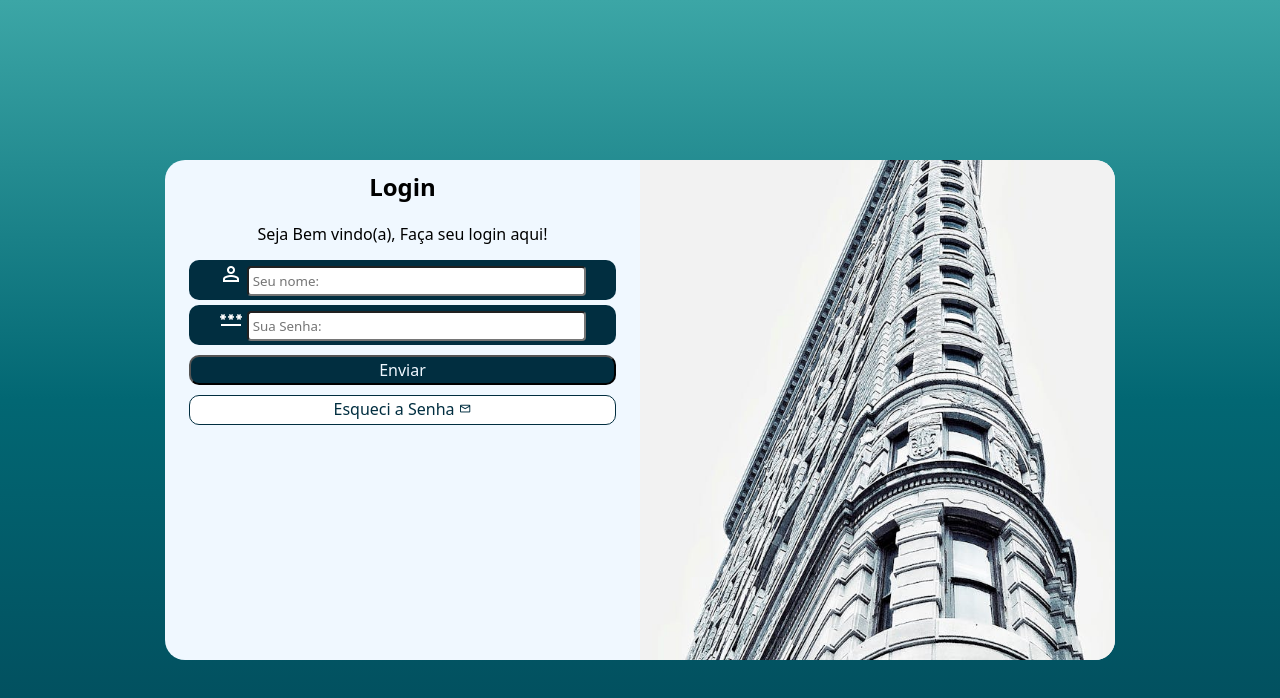
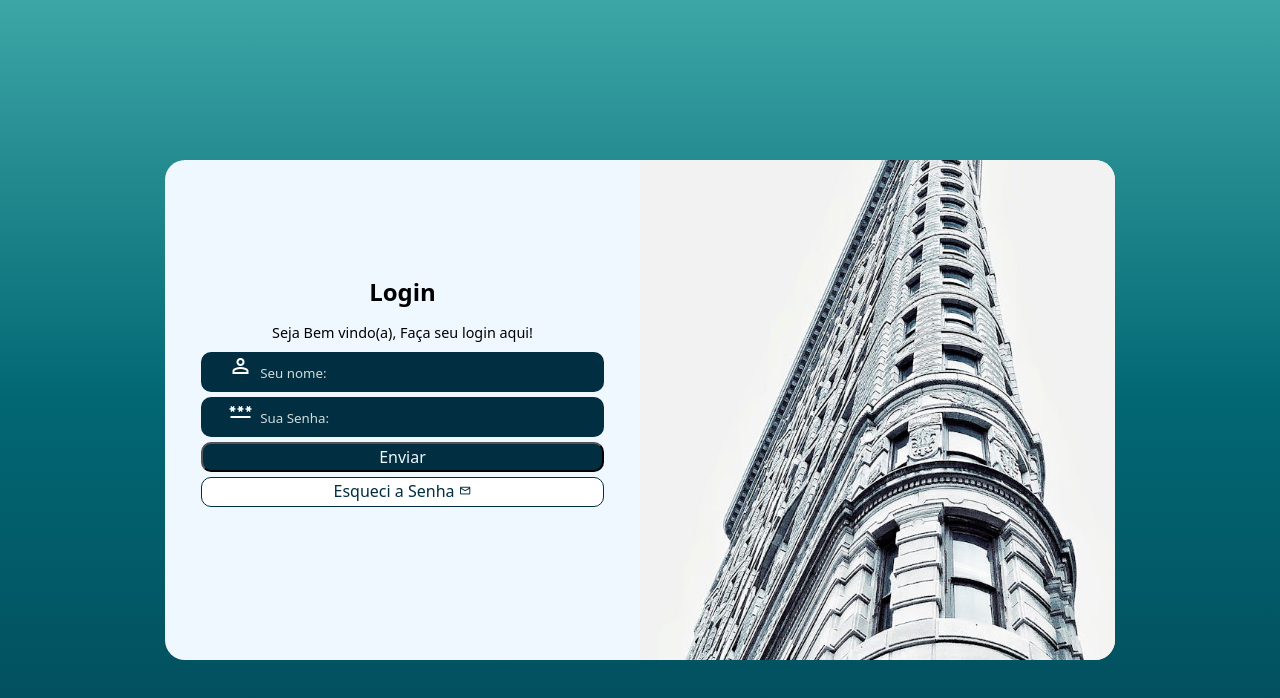
Before and after one commit to rspgameplay-ui/projeto-login, a plain HTML site: page index.html in a window 1280 px wide. Drawn offline with nearby package versions, Linux system fonts and the light colour scheme.

Commit message:
atualização projeto-login

```diff
--- a/estilos/Queries.css
+++ b/estilos/Queries.css
@@ -12,15 +12,17 @@
 
     div#picture {
         float: left;
-        width: 40%;
+        width: 45%;
         height: 100%;
         background-position: bottom right;
     }
 
     div#form {
         float: right;
-        width: 60%;
+        width: 55%;
         height: 100%;
+        padding-top: 17%;
+
 
     }
 
@@ -44,6 +46,7 @@
         float: left;
         width: 50%;
         height: 100%;
+        padding-top: 11%;
     }
 
 }
--- a/estilos/style.css
+++ b/estilos/style.css
@@ -53,7 +53,9 @@ div#form h1 {
 }
 
 div#form p {
-    padding: 10px;
+    padding: 5px 10px;
+    font-size: 0.9em;
+
 
 }
 
@@ -68,12 +70,12 @@ div#picture {
 
 input.botao {
     display: block;
-    width: 90%;
+    width: 85%;
     height: 30px;
     background-color: #012E40;
     border-radius: 10px;
     color: aliceblue;
-    margin: 10px auto;
+    margin: 5px auto;
     font-size: 1em;
 }
 
@@ -86,7 +88,7 @@ form a.esqueci {
    display: block;
    background-color: white;
    border: 1px solid #012E40;
-   width: 90%;
+   width: 85%;
    height: 30px;
    text-align: center;
    text-decoration: none;
@@ -112,7 +114,7 @@ form div.campo {
     padding: 2px;
     margin: 5px auto;
     border-radius: 10px;
-    width: 90%;
+    width: 85%;
     height: 40px;
 }
 
@@ -120,11 +122,19 @@ form div.campo > input {
     width: 80%;
     height: 30px;
     border-radius: 4px;
+    border: none;
+    color: white;
+    background-color: transparent;
 
+}
+
+form div.campo > input::placeholder {
+    color: rgba(255, 255, 255, 0.825);
 }
 
 span.material-symbols-outlined {
     color: #ffffff;
+    display: inline-block;
 }
 
 span#mail {
```
